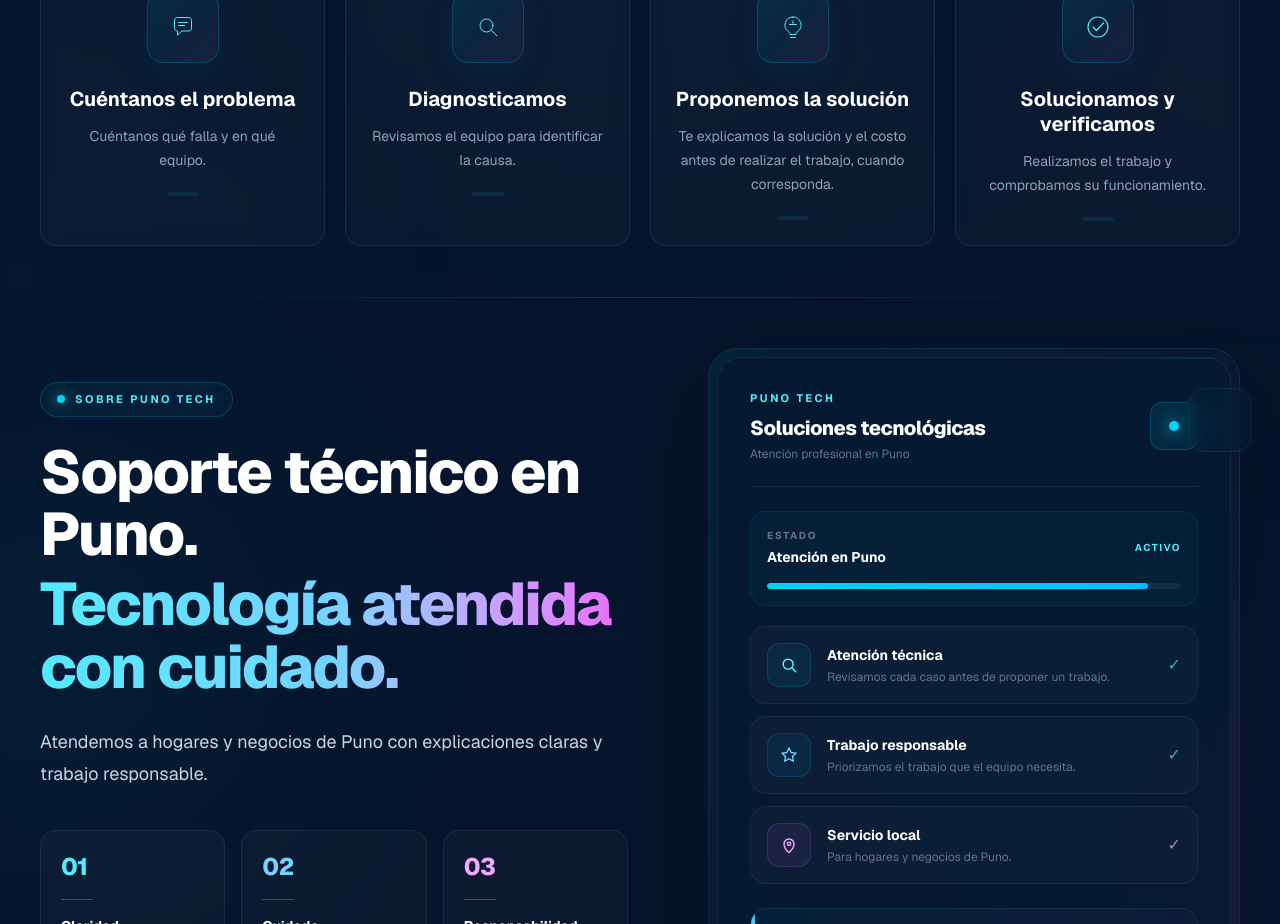
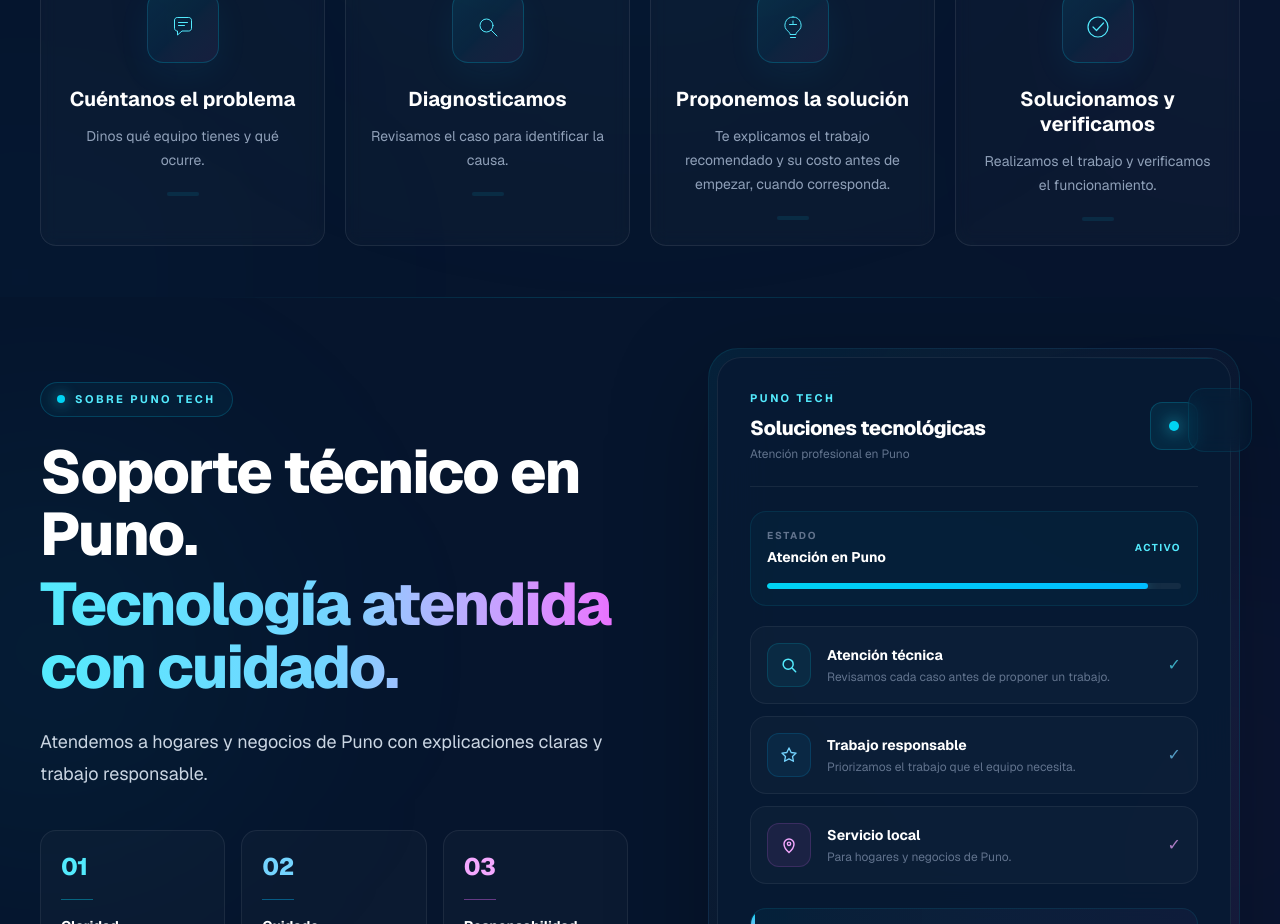
Before and after one commit to joakoguzp/puno-tech, a Next.js app: page / in a window 1280 px wide. Shown: the part 2220-3144 px from the top of the page. Built offline with nearby package versions, Linux system fonts and the light colour scheme.

Commit message:
Improve PUNO TECH content clarity and reduce repetition

```diff
--- a/src/components/sections/HowItWorks.tsx
+++ b/src/components/sections/HowItWorks.tsx
@@ -3,28 +3,28 @@ const steps = [
     number: "01",
     title: "Cuéntanos el problema",
     description:
-      "Cuéntanos qué falla y en qué equipo.",
+      "Dinos qué equipo tienes y qué ocurre.",
     type: "message",
   },
   {
     number: "02",
     title: "Diagnosticamos",
     description:
-      "Revisamos el equipo para identificar la causa.",
+      "Revisamos el caso para identificar la causa.",
     type: "search",
   },
   {
     number: "03",
     title: "Proponemos la solución",
     description:
-      "Te explicamos la solución y el costo antes de realizar el trabajo, cuando corresponda.",
+      "Te explicamos el trabajo recomendado y su costo antes de empezar, cuando corresponda.",
     type: "solution",
   },
   {
     number: "04",
     title: "Solucionamos y verificamos",
     description:
-      "Realizamos el trabajo y comprobamos su funcionamiento.",
+      "Realizamos el trabajo y verificamos el funcionamiento.",
     type: "check",
   },
 ];
```
